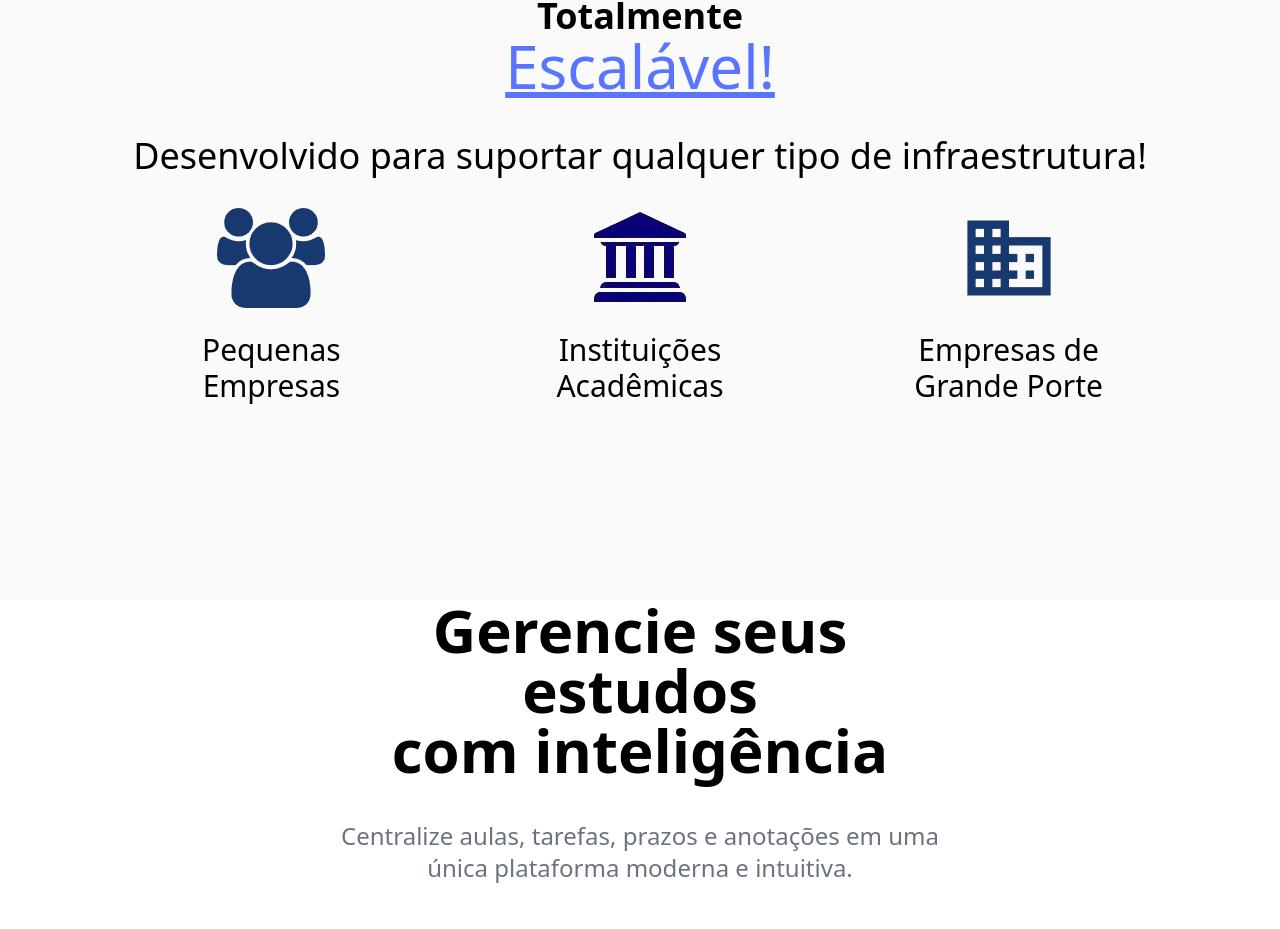
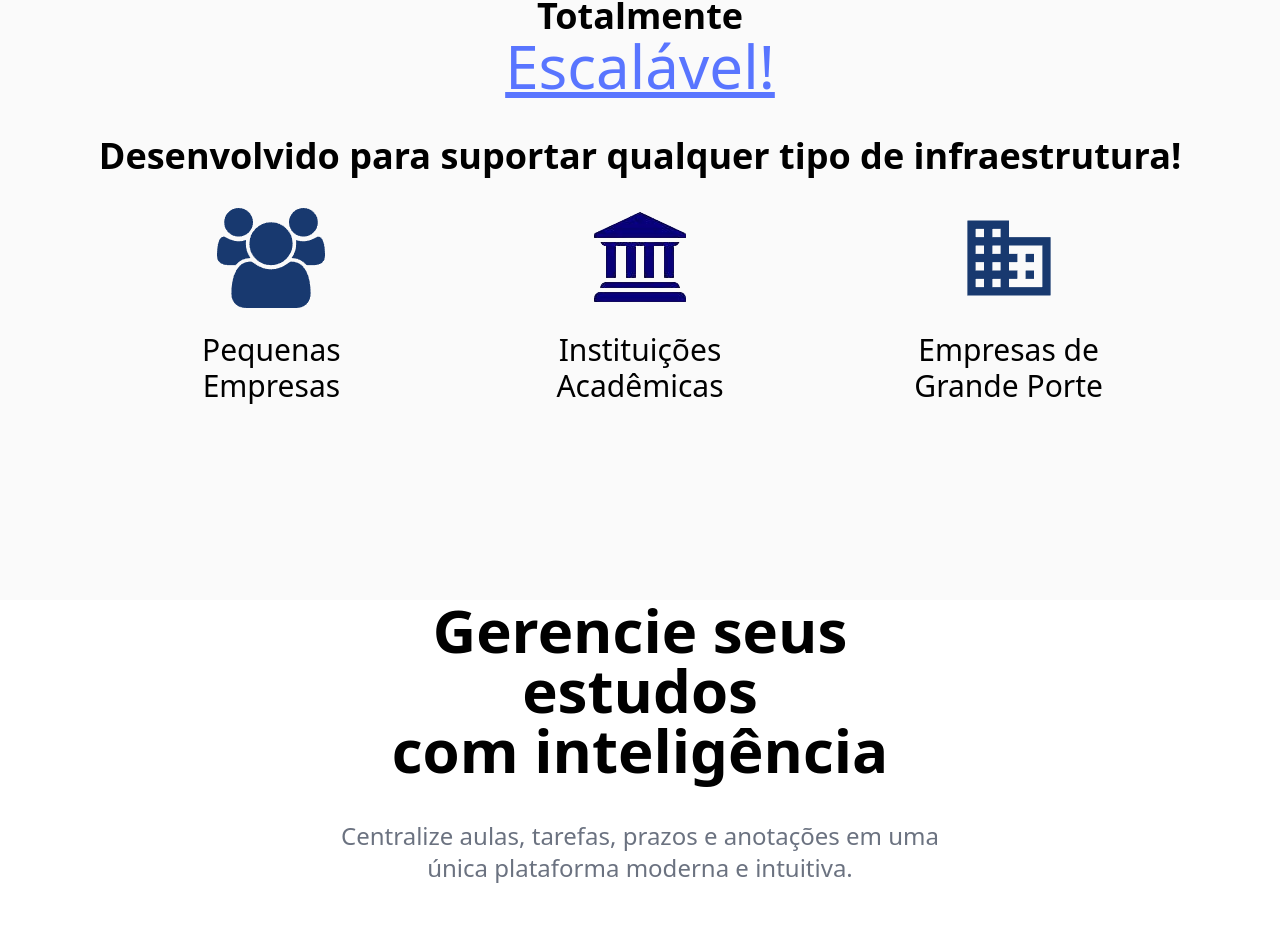
Before and after one commit to Gabriel371-tech/Bedrock, a React (Vite) app: page / in a window 1280 px wide. Shown: the part 2330-3259 px from the top of the page. Built offline with nearby package versions, Linux system fonts and the light colour scheme.

Commit message:
feat: modificado a para font bold

```diff
--- a/src/components/sections/Escalavel.tsx
+++ b/src/components/sections/Escalavel.tsx
@@ -8,7 +8,7 @@ export default function Escalavel () {
         <section className="w-full min-h-screen bg-zinc-50 py-12 px-4 flex flex-col items-center justify-center">
             <h1 className="text-black text-center font-poppins font-semibold text-4xl">Totalmente</h1>
             <h2 className="text-[#5975FF] font-poppins text-center text-6xl mb-6 underline">Escalável!</h2>
-            <h3 className="text-black text-center text-4xl font-poppins font-light mt-4 mb-8">Desenvolvido para suportar qualquer tipo de infraestrutura!</h3>
+            <h3 className="font-bold text-center text-4xl font-poppins mt-4 mb-8">Desenvolvido para suportar qualquer tipo de infraestrutura!</h3>
             <div className="grid grid-cols-1 sm:grid-cols-3 md:grid-cols-3 gap-y-8 gap-x-[180px]">
                 <div className="flex flex-col items-center">
                     <img src={usergroup} alt="universidade" />
```
